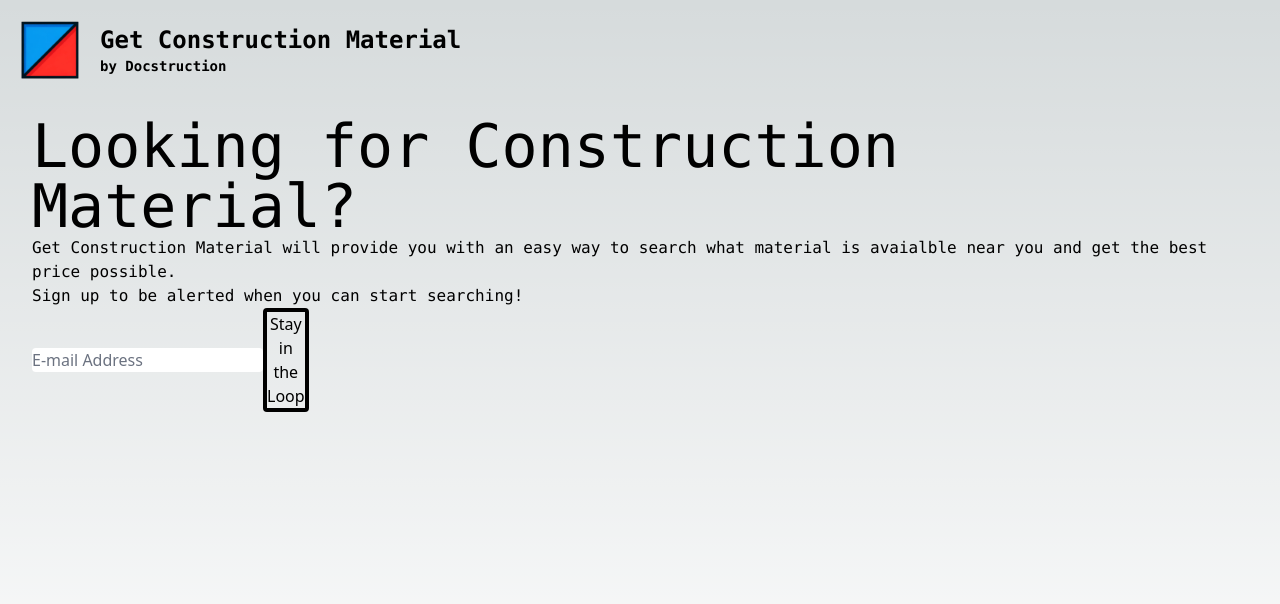
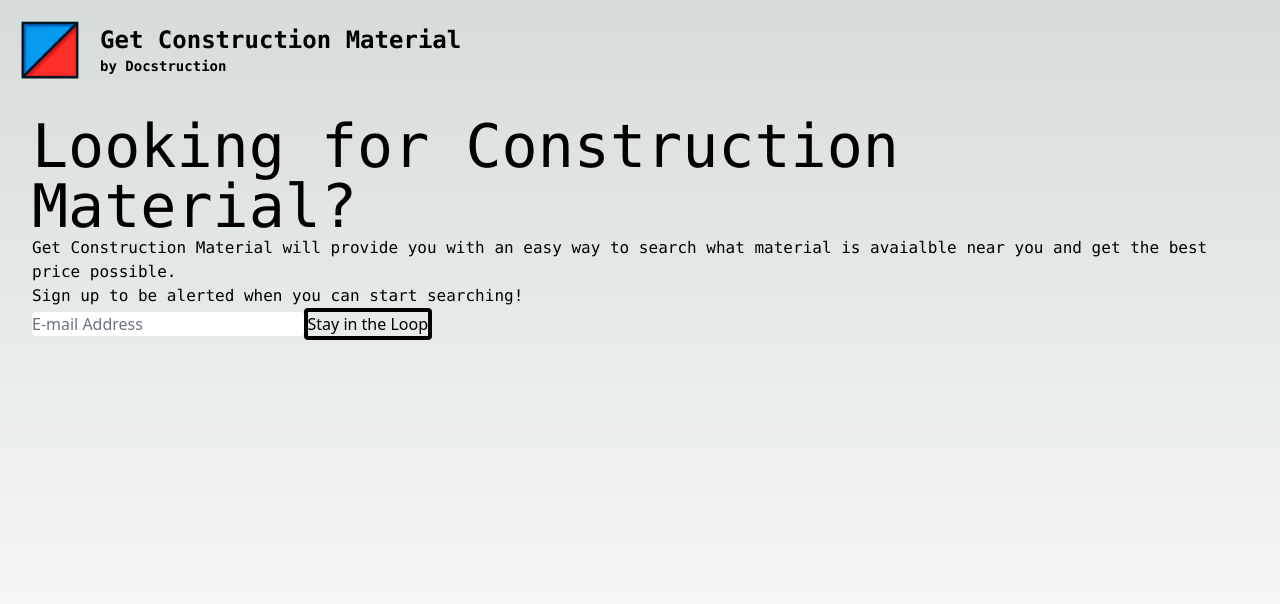
Before and after one commit to harmandubb/GetConstructionMaterial, a Next.js app in the folder Front End/getconstructionmaterial/: page / in a window 1280 px wide. Shown: the top 604 px of the page. Built offline with nearby package versions, Linux system fonts and the light colour scheme.

Commit message:
look at the tailwind scale

```diff
--- a/Front End/getconstructionmaterial/package.json
+++ b/Front End/getconstructionmaterial/package.json
@@ -9,13 +9,13 @@
     "lint": "next lint"
   },
   "dependencies": {
+    "next": "14.0.3",
     "react": "^18",
-    "react-dom": "^18",
-    "next": "14.0.3"
+    "react-dom": "^18"
   },
   "devDependencies": {
     "autoprefixer": "^10.0.1",
     "postcss": "^8",
-    "tailwindcss": "^3.3.0"
+    "tailwindcss": "^3.3.5"
   }
 }
--- a/Front End/getconstructionmaterial/tailwind.config.js
+++ b/Front End/getconstructionmaterial/tailwind.config.js
@@ -11,10 +11,10 @@ module.exports = {
         'brand-bg': '#FFEA9C',
         'logo-blue': '#069AF0',
         'logo-red-dark': '#E5191C',
-        'logo-red-light': '#FF3129',
+        'logo-red-lights': '#FF3129',
       },
-      width: {
-        '120': '120px',
+      spacing: {
+        '120': '400px',
       },
     },
   },
```
Also changed, not shown: 1 other file (tests, documents, lock files or other folders).
